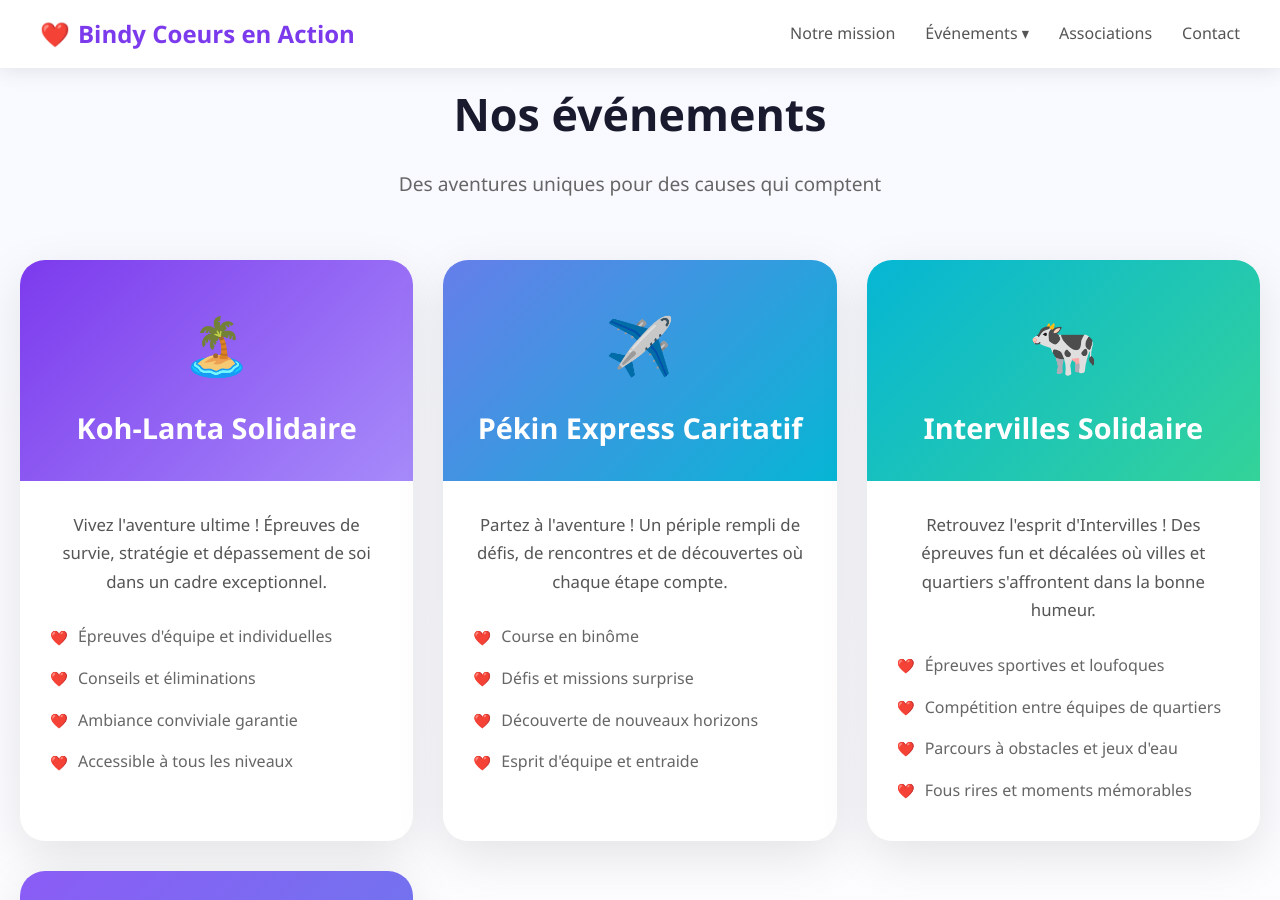
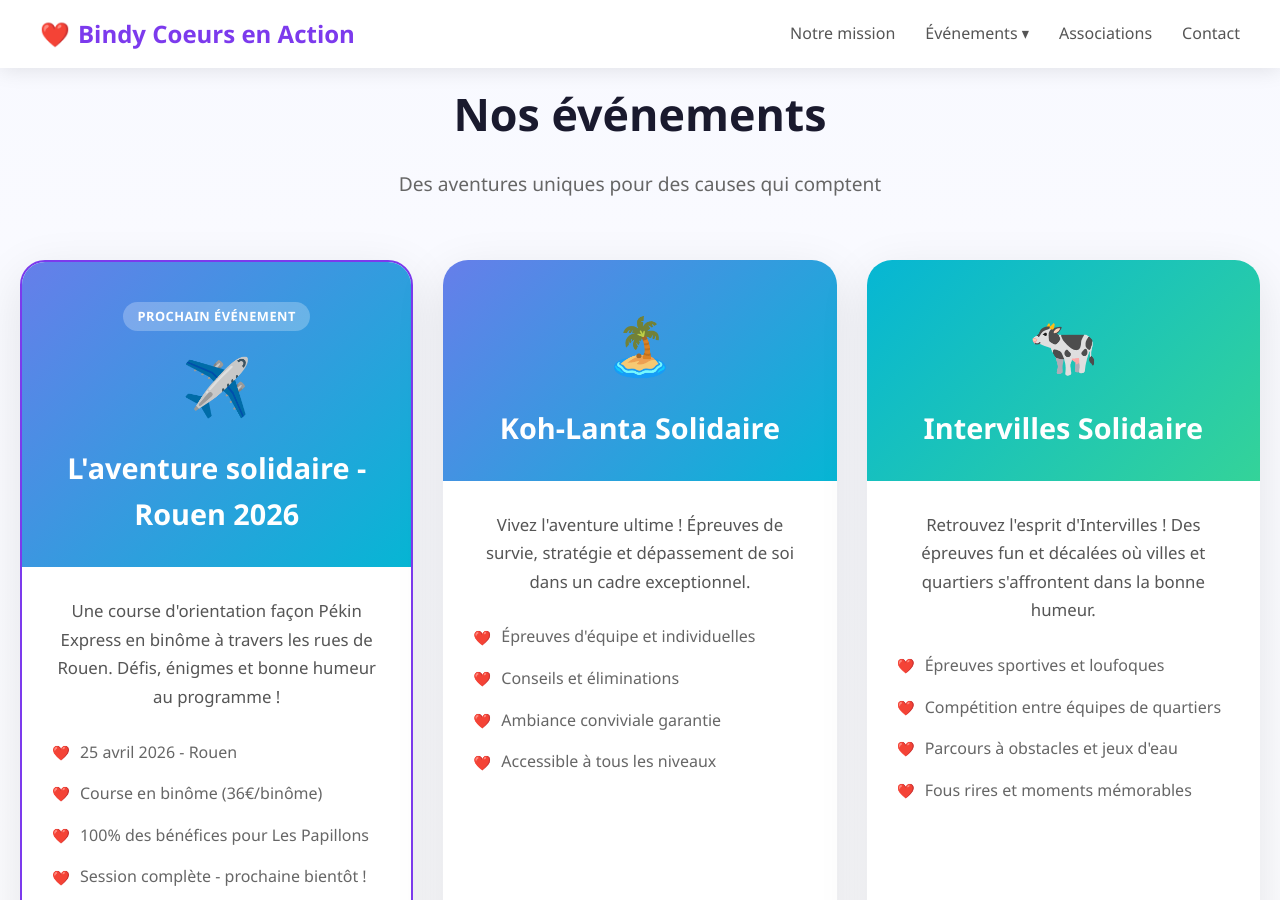
Before and after one commit to Lotto/bindycoeursenaction.fr, a Jekyll site: the page built from index.html, in a window 1280 px wide and 900 px high, scrolled down 2858 px. Built offline with Jekyll 4.4.1, drawn with Linux system fonts in a browser that asks for light colours; some of the changed text lies outside the part shown.

Commit message:
Mise en avant du prochain événement sur la page d'accueil
- Ajout de la carte L'aventure solidaire Rouen 2026 en première position
- Badge "Prochain événement" et style distinctif (fond dégradé, bordure)
- Bouton CTA vers la page dédiée
- Suppression de la carte Pékin Express (doublon)

Generated with [Claude Code](https://claude.ai/code)
via [Happy](https://happy.engineering)

Co-Authored-By: Claude <noreply@anthropic.com>
Co-Authored-By: Happy <yesreply@happy.engineering>

```diff
--- a/index.html
+++ b/index.html
@@ -403,6 +403,47 @@ layout: default
     font-size: 0.9rem;
   }
 
+  .event-card.featured {
+    border: 2px solid #7c3aed;
+    position: relative;
+    overflow: hidden;
+  }
+
+  .event-card.featured .event-card-header {
+    background: linear-gradient(135deg, #667eea 0%, #06b6d4 100%);
+  }
+
+  .event-badge-next {
+    display: inline-block;
+    background: rgba(255,255,255,0.25);
+    color: white;
+    padding: 4px 14px;
+    border-radius: 20px;
+    font-size: 0.8rem;
+    font-weight: 700;
+    text-transform: uppercase;
+    letter-spacing: 0.5px;
+    margin-bottom: 10px;
+  }
+
+  .event-card .event-cta {
+    display: inline-block;
+    margin-top: 15px;
+    padding: 12px 30px;
+    background: linear-gradient(135deg, #7c3aed 0%, #06b6d4 100%);
+    color: white;
+    text-decoration: none;
+    border-radius: 50px;
+    font-weight: 600;
+    font-size: 0.95rem;
+    transition: all 0.3s ease;
+  }
+
+  .event-card .event-cta:hover {
+    transform: translateY(-3px);
+    box-shadow: 0 10px 30px rgba(124, 58, 237, 0.3);
+  }
+
   /* How it works */
   .how-it-works {
     padding: 100px 20px;
@@ -786,6 +827,26 @@ layout: default
   <h2>Nos événements</h2>
   <p class="subtitle">Des aventures uniques pour des causes qui comptent</p>
   <div class="events-grid">
+    <div class="event-card featured">
+      <div class="event-card-header">
+        <div class="event-badge-next">Prochain événement</div>
+        <div class="icon">✈️</div>
+        <h3>L'aventure solidaire - Rouen 2026</h3>
+      </div>
+      <div class="event-card-body">
+        <p>
+          Une course d'orientation façon Pékin Express en binôme à travers
+          les rues de Rouen. Défis, énigmes et bonne humeur au programme !
+        </p>
+        <ul class="event-features">
+          <li>25 avril 2026 - Rouen</li>
+          <li>Course en binôme (36€/binôme)</li>
+          <li>100% des bénéfices pour Les Papillons</li>
+          <li>Session complète - prochaine bientôt !</li>
+        </ul>
+        <a href="{{ site.baseurl }}/aventure-solidaire-rouen-2026" class="event-cta">Découvrir l'événement →</a>
+      </div>
+    </div>
     <div class="event-card">
       <div class="event-card-header">
         <div class="icon">🏝️</div>
@@ -801,24 +862,6 @@ layout: default
           <li>Conseils et éliminations</li>
           <li>Ambiance conviviale garantie</li>
           <li>Accessible à tous les niveaux</li>
-        </ul>
-      </div>
-    </div>
-    <div class="event-card">
-      <div class="event-card-header">
-        <div class="icon">✈️</div>
-        <h3>Pékin Express Caritatif</h3>
-      </div>
-      <div class="event-card-body">
-        <p>
-          Partez à l'aventure ! Un périple rempli de défis, de rencontres
-          et de découvertes où chaque étape compte.
-        </p>
-        <ul class="event-features">
-          <li>Course en binôme</li>
-          <li>Défis et missions surprise</li>
-          <li>Découverte de nouveaux horizons</li>
-          <li>Esprit d'équipe et entraide</li>
         </ul>
       </div>
     </div>
```
